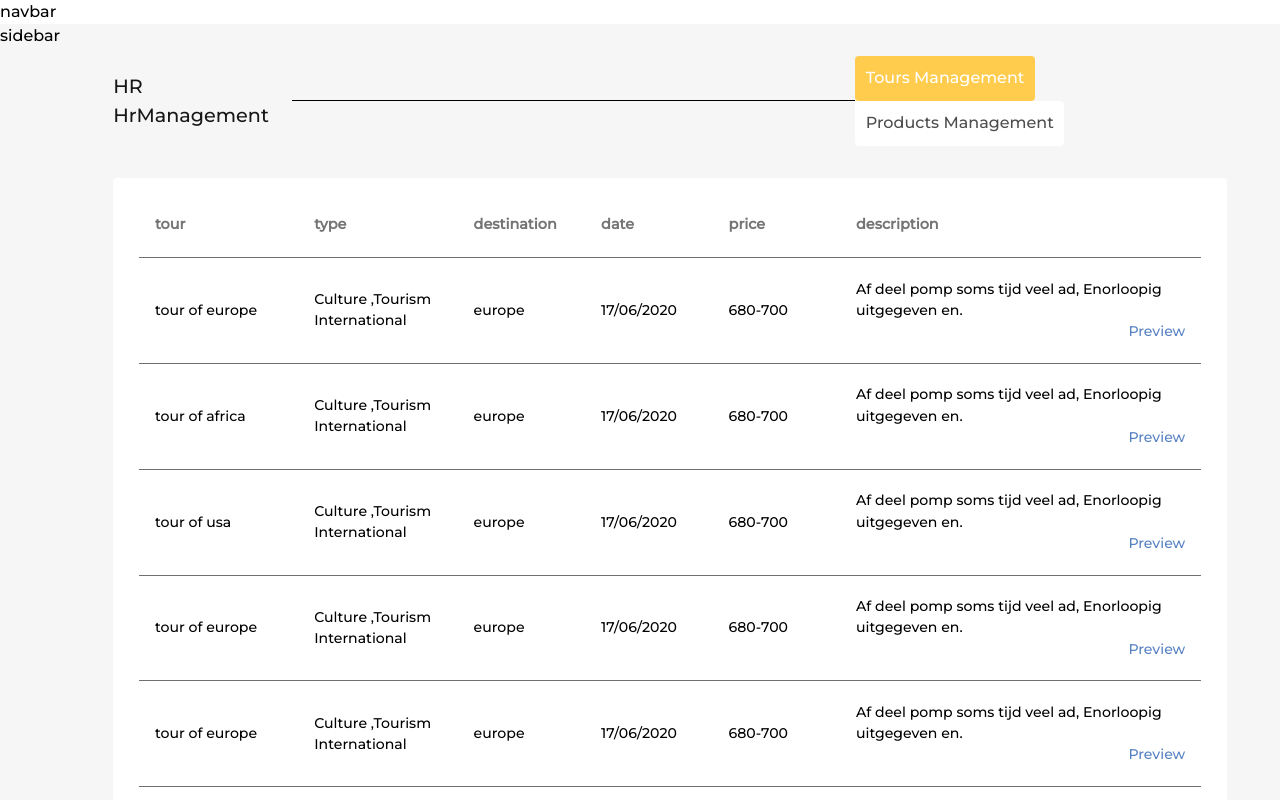
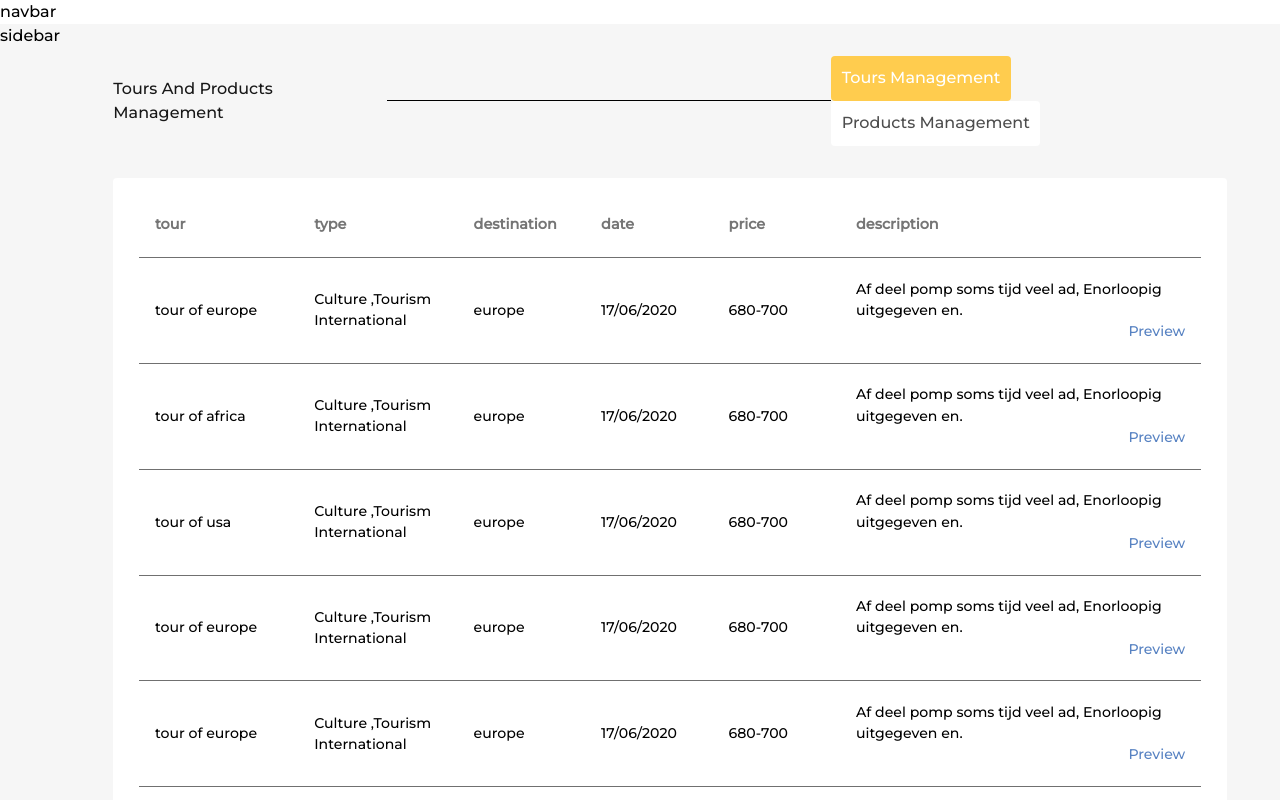
Before and after one commit to oussamabng/safariatComAdmin, a React (Create React App) app: page /products in a window 1280 px wide. Shown: the top 800 px of the page. Built offline with nearby package versions, Linux system fonts and the light colour scheme.

Commit message:
fixed conflitcts

```diff
--- a/src/components/HomeHeader/HeaderAdmin.jsx
+++ b/src/components/HomeHeader/HeaderAdmin.jsx
@@ -1,20 +1,18 @@
-import React,{Component} from "react";
+import React, { Component } from "react";
 import "./HeaderAdmin.css";
 import Notification from "./images/notifications.svg";
 import Ouss from "./images/ouss.jpg";
 
-class HeaderAdmin extends Component{
-    constructor(props){
+class HeaderAdmin extends Component {
+  constructor(props) {
     super(props);
-        this.state={
-            clicked :false
+    this.state = {
+      clicked: false
+    };
   }
-    }
-    if (clicked){
-
-    }
-    render(){
-        return(
+  if(clicked) {}
+  render() {
+    return (
       <>
         <div className="main_header_admin">
           <nav className="navbar navbar-static-top navbar_header_admin">
@@ -25,37 +23,35 @@ class HeaderAdmin extends Component{
                     <i className="fontSearch fa fa-search "></i>
                   </button>
                 </span>
-                        <input type="text" className="form-control inputSearch" placeholder="Search for Something ..."/>
+                <input
+                  type="text"
+                  className="form-control inputSearch"
+                  placeholder="Search for Something ..."
+                />
               </div>
               <div className="middlePart">
                 <div className="buttons_nav">
                   <a className="active" href="#">
                     Home
                   </a>
-                        <a href="#">
-                        Create+
-                        </a>
-                        <a href="#">
-                        Settings
-                        </a>
-
+                  <a href="#">Create+</a>
+                  <a href="#">Settings</a>
                 </div>
               </div>
             </div>
             <div className="partRight">
               <div className="profileAd">
                 <a href="#" className="nameAdmin">
-                        <img src={Ouss} alt="usernamePhoto"/>
+                  <img src={Ouss} alt="usernamePhoto" />
                   <div className="flexCol">
                     <span>@username</span>
                     <h3>-CEO of travel agency</h3>
                   </div>
                 </a>
                 <a href="#" className="notification_admin">
-                        <img src={Notification} alt="notification"/>
+                  <img src={Notification} alt="notification" />
                 </a>
               </div>
-
             </div>
           </nav>
         </div>
@@ -64,5 +60,4 @@ class HeaderAdmin extends Component{
   }
 }
 
-
 export default HeaderAdmin;
--- a/src/scenes/HrManagement/HrManagement.jsx
+++ b/src/scenes/HrManagement/HrManagement.jsx
@@ -268,7 +268,7 @@ const Container = styled.div`
 
   .hrManagement__top__title {
     vertical-align: middle;
-    font-size: 1.2rem;
+    // font-size: 1.2rem;
     color: #171717;
   }
 
@@ -277,7 +277,7 @@ const Container = styled.div`
     border: 0;
     color: #000;
     height: 1px;
-    width: 54%;
+    width: 50%;
   }
 
   .hrManagement__top__button {
--- a/src/scenes/ToursAndProducts/ToursAndProducts.jsx
+++ b/src/scenes/ToursAndProducts/ToursAndProducts.jsx
@@ -152,7 +152,9 @@ export default class ToursAndProducts extends Component {
 
           <main className="toursAndProducts">
             <div className="toursAndProducts__top">
-              <h3 className="toursAndProducts__top__title">HR HrManagement</h3>
+              <h3 className="toursAndProducts__top__title">
+                Tours And Products Management
+              </h3>
               <hr className="toursAndProducts__top__hr"></hr>
               <div className="toursAndProducts__top__buttons">
                 <button
@@ -202,7 +204,7 @@ const Container = styled.div`
 
   .toursAndProducts__top__title {
     vertical-align: middle;
-    font-size: 1.2rem;
+    font-size: 1rem;
     color: #171717;
   }
 
@@ -211,7 +213,7 @@ const Container = styled.div`
     border: 0;
     color: #000;
     height: 1px;
-    width: 54%;
+    width: 40%;
   }
 
   .toursAndProducts__top__button {
```
Also changed, not shown: src/scenes/AdminDashbord/Admin.jsx (+11 -12 lines), 1 other file (tests, documents, lock files or other folders). Lines whose indentation alone changed are shown as unchanged.
